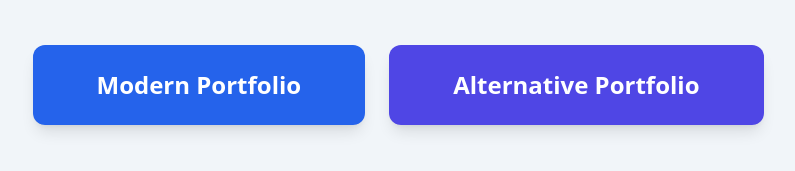
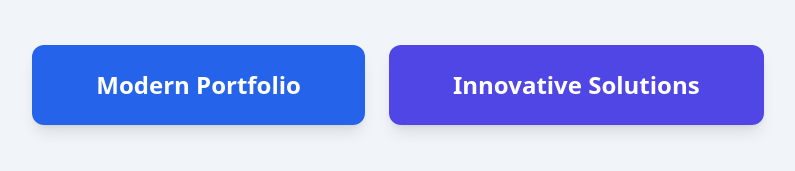
Before and after one commit to boss2236/portfolio_Aretix, a plain HTML site: page index.html in a window 1280 px wide. Shown: the part 385-556 px from the top of the page, 242-1037 px from the left. Drawn offline with nearby package versions, Linux system fonts and the light colour scheme.

Commit message:
Update index.html

```diff
--- a/index.html
+++ b/index.html
@@ -12,12 +12,12 @@
         <p class="text-lg text-slate-600 mb-12 max-w-2xl">Choose which version of the portfolio you would like to explore.</p>
         <div class="flex flex-col md:flex-row gap-6">
             <!-- Button to home.html -->
-            <a href="home.html" class="bg-blue-600 text-white font-bold py-6 px-16 rounded-xl text-2xl shadow-lg hover:bg-blue-700 transition-all duration-300 transform hover:scale-105">
+            <a href="portfolio website/home.html" class="bg-blue-600 text-white font-bold py-6 px-16 rounded-xl text-2xl shadow-lg hover:bg-blue-700 transition-all duration-300 transform hover:scale-105">
                 Modern Portfolio
             </a>
             <!-- Button to home1.html -->
-            <a href="home1.html" class="bg-indigo-600 text-white font-bold py-6 px-16 rounded-xl text-2xl shadow-lg hover:bg-indigo-700 transition-all duration-300 transform hover:scale-105">
-                Alternative Portfolio
+            <a href="portfolio website/home1.html" class="bg-indigo-600 text-white font-bold py-6 px-16 rounded-xl text-2xl shadow-lg hover:bg-indigo-700 transition-all duration-300 transform hover:scale-105">
+                Innovative Solutions
             </a>
         </div>
     </div>
```
